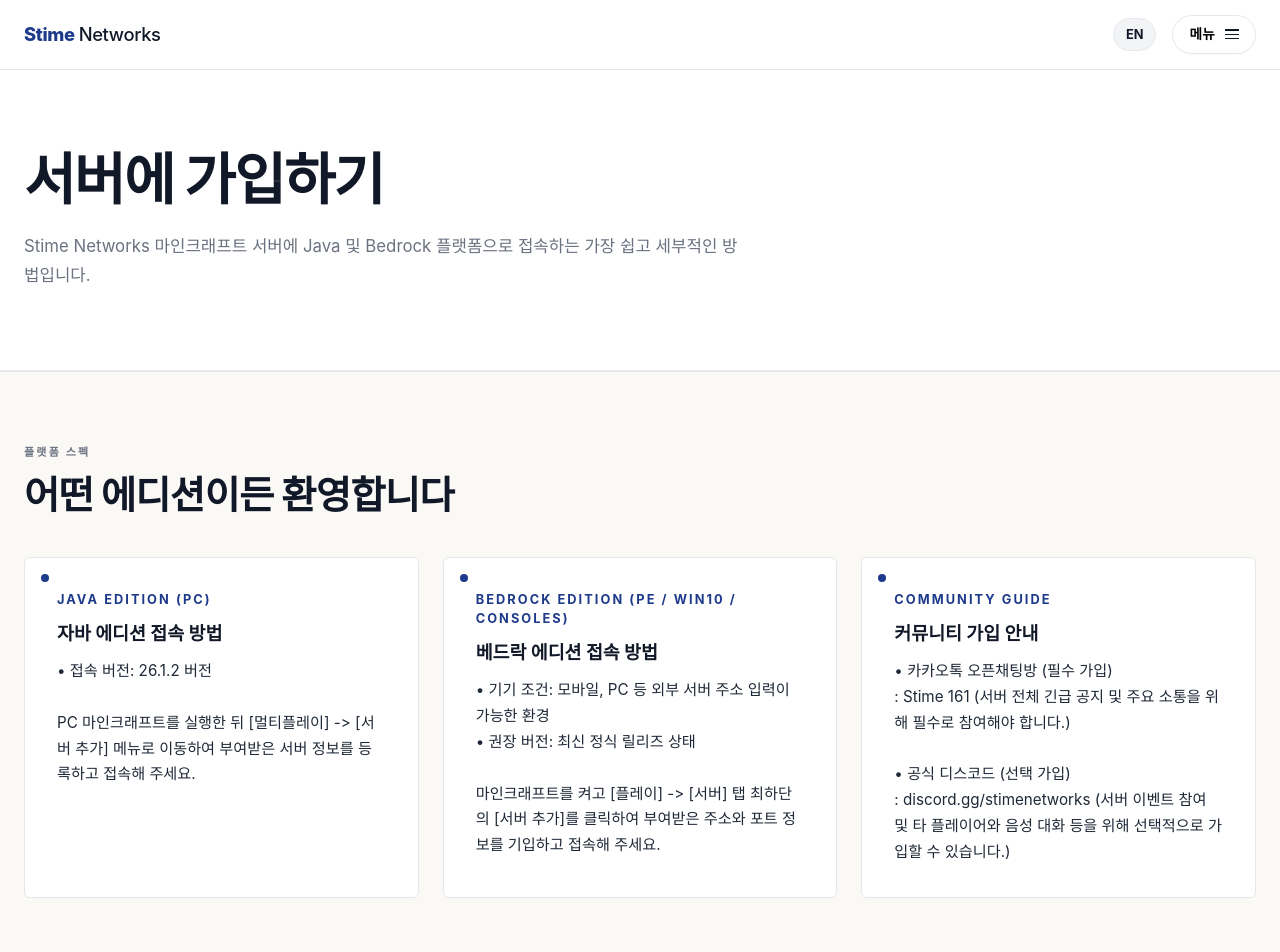
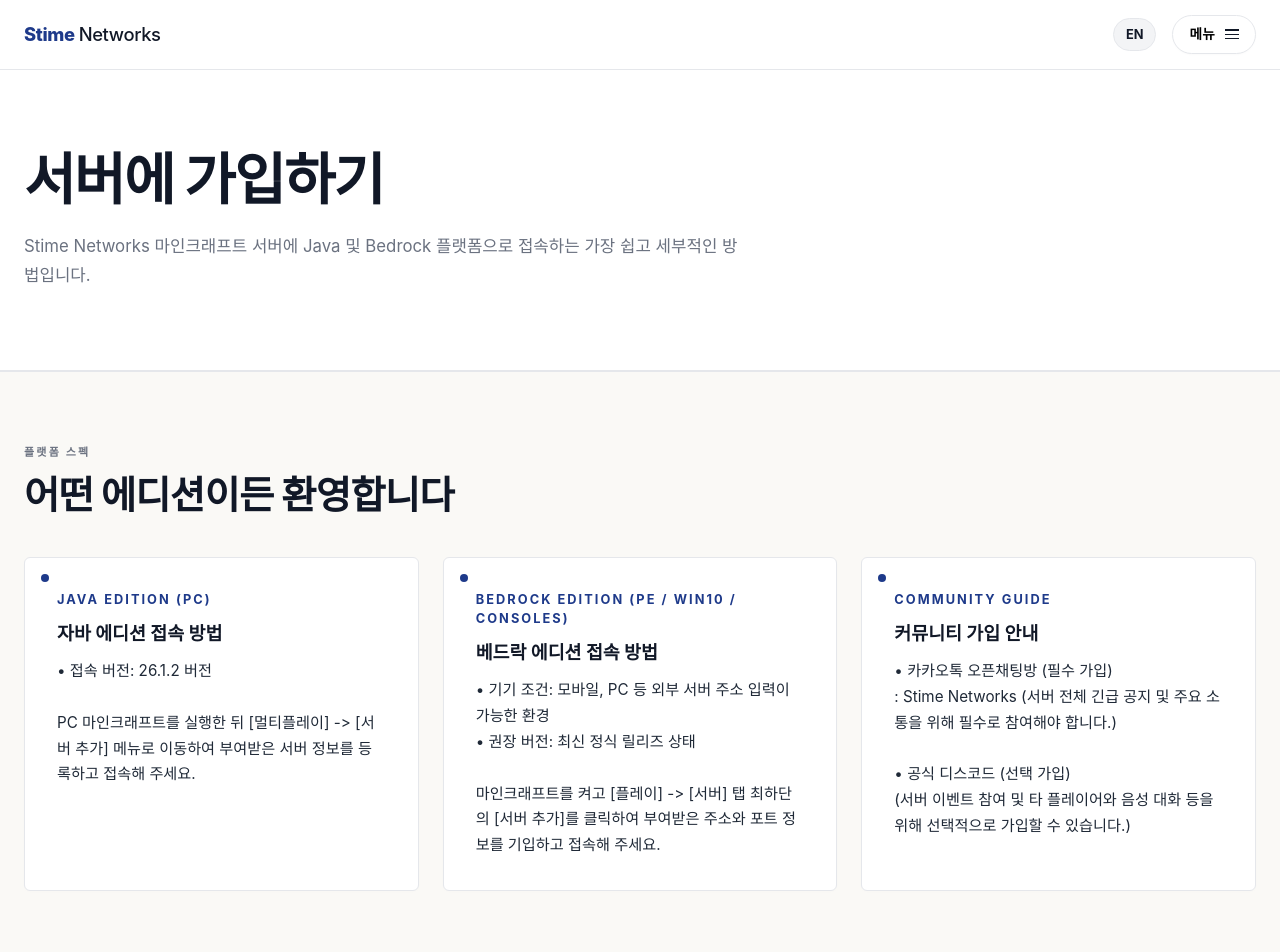
Before and after one commit to Phillip3355/stimenetworks, a Next.js app: page /join in a window 1280 px wide. Shown: the top 952 px of the page. Built offline with nearby package versions, Linux system fonts and the light colour scheme.

Commit message:
em patch2

```diff
--- a/app/join/page.tsx
+++ b/app/join/page.tsx
@@ -78,8 +78,8 @@
               <h3 className={styles.timelineTitle}>{t('커뮤니티 가입 안내', 'Community Join Guide')}</h3>
               <p className={styles.timelineText}>
                 {t(
-                  '• 카카오톡 오픈채팅방 (필수 가입)\n  : Stime 161 (서버 전체 긴급 공지 및 주요 소통을 위해 필수로 참여해야 합니다.)\n\n• 공식 디스코드 (선택 가입)\n  : discord.gg/stimenetworks (서버 이벤트 참여 및 타 플레이어와 음성 대화 등을 위해 선택적으로 가입할 수 있습니다.)',
-                  '• KakaoTalk Open Chat (Mandatory)\n  : Stime 161 (Required to join for server announcements and official communication.)\n\n• Official Discord (Optional)\n  : discord.gg/stimenetworks (Optional to join for server events and general chat.)'
+                  '• 카카오톡 오픈채팅방 (필수 가입)\n  : Stime Networks (서버 전체 긴급 공지 및 주요 소통을 위해 필수로 참여해야 합니다.)\n\n• 공식 디스코드 (선택 가입)\n (서버 이벤트 참여 및 타 플레이어와 음성 대화 등을 위해 선택적으로 가입할 수 있습니다.)',
+                  '• KakaoTalk Open Chat (Mandatory)\n  : Stime Networks (Required to join for server announcements and official communication.)\n\n• Official Discord (Optional)\n (Optional to join for server events and general chat.)'
                 )}
               </p>
             </article>
```
